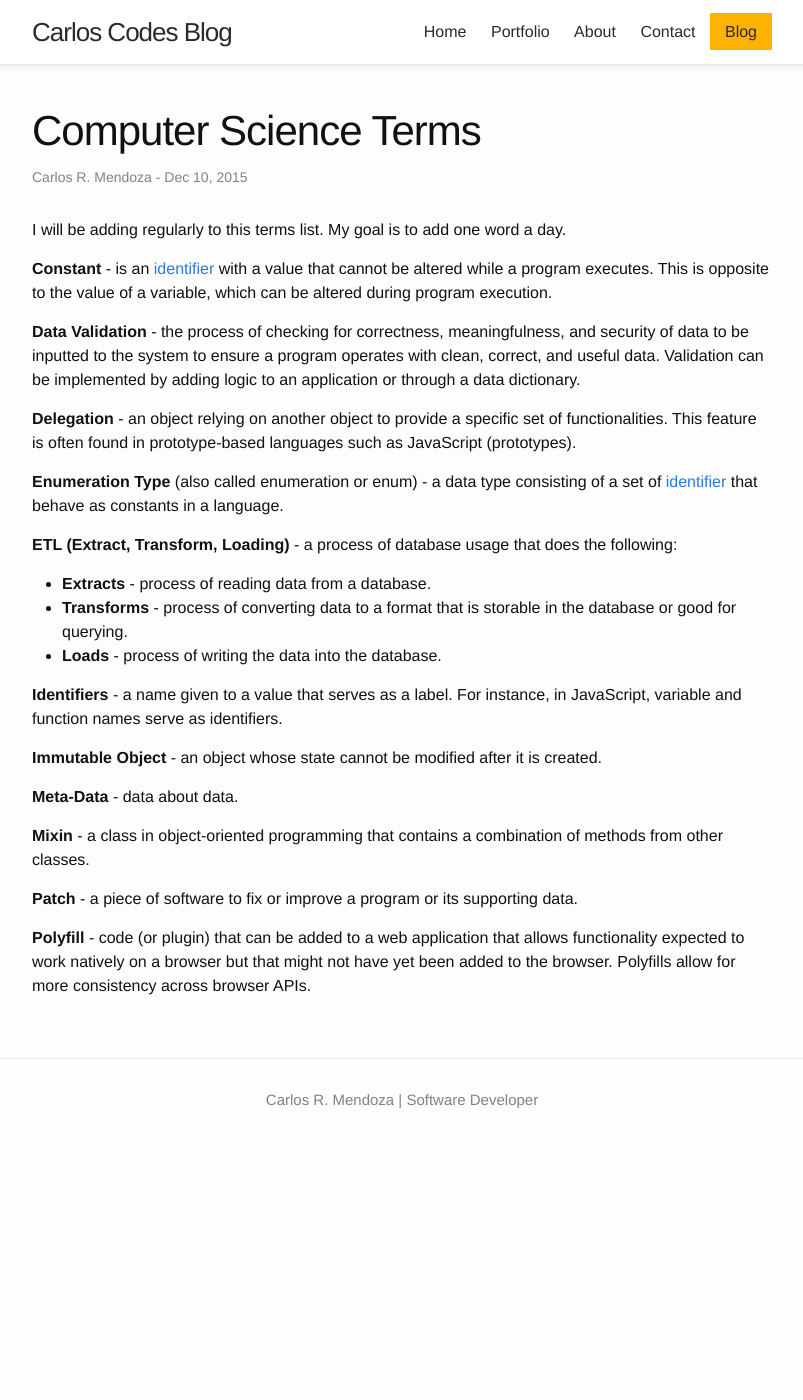
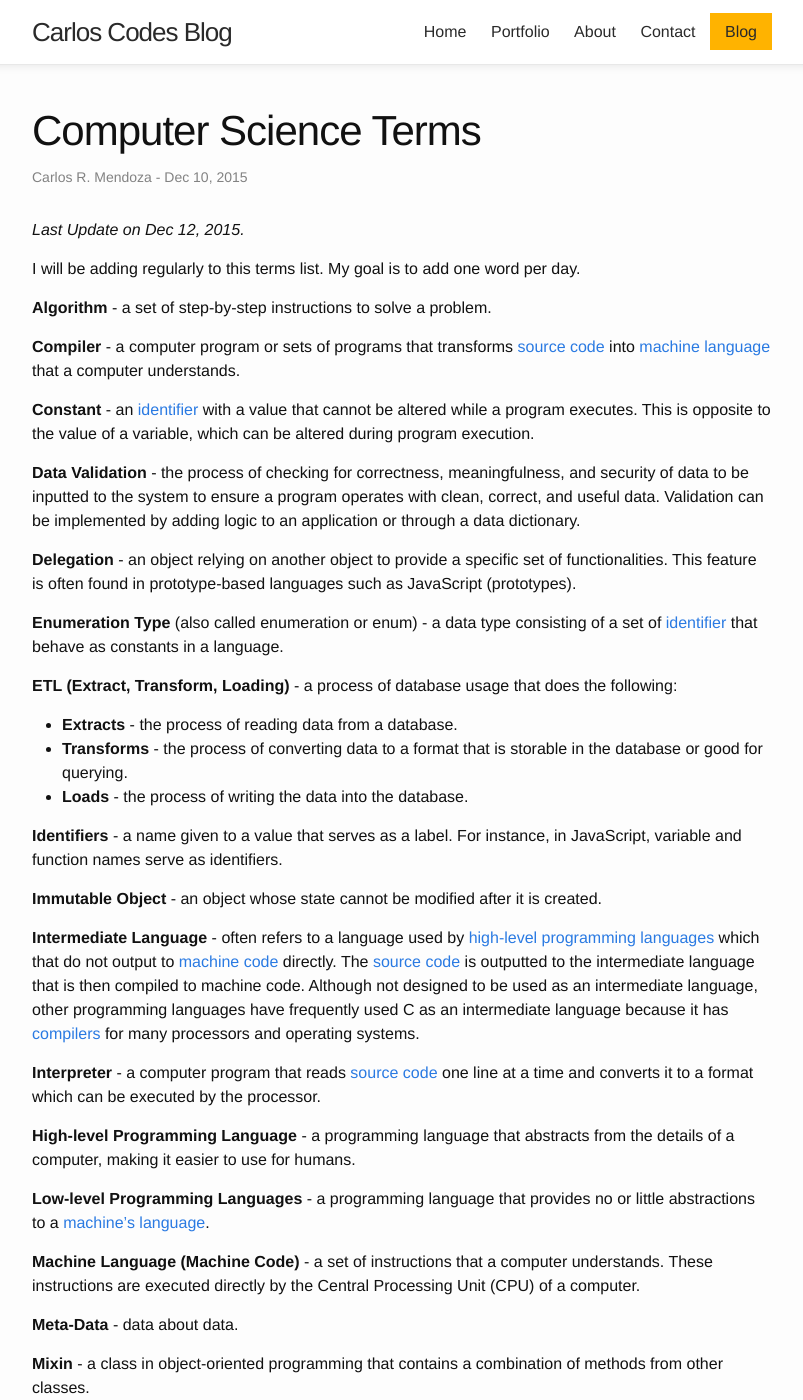
Before and after one commit to carlos-r-mendoza/Blog, a Jekyll site: the page built from _posts/2015-12-10-computer-science-terms.md, in a window 1280 px wide and 1400 px high. Shown: the whole window, without its empty margins (238-1041 px from the left). Built offline with Jekyll 4.4.1, drawn with Linux system fonts in a browser that asks for light colours; comment, search, counter and statistics services are not loaded; some of the changed text lies outside the part shown.

Commit message:
Added a few more terms, mostly relating to compilers/interpreters.

```diff
--- a/_posts/2015-12-10-computer-science-terms.md
+++ b/_posts/2015-12-10-computer-science-terms.md
@@ -7,9 +7,15 @@ author: Carlos R. Mendoza
 <!-- permalink: -->
 ---
 
-I will be adding regularly to this terms list. My goal is to add one word a day.
+*Last Update on Dec 12, 2015.*
 
-**Constant** - is an [identifier](#identifiers) with a value that cannot be altered while a program executes. This is opposite to the value of a variable, which can be altered during program execution.
+I will be adding regularly to this terms list. My goal is to add one word per day.
+
+**Algorithm** - a set of step-by-step instructions to solve a problem.
+
+**Compiler** - a computer program or sets of programs that transforms [source code](#source code) into [machine language](#machine language) that a computer understands.
+
+**Constant** - an [identifier](#identifiers) with a value that cannot be altered while a program executes. This is opposite to the value of a variable, which can be altered during program execution.
 
 **Data Validation** - the process of checking for correctness, meaningfulness, and security of data to be inputted to the system to ensure a program operates with clean, correct, and useful data. Validation can be implemented by adding logic to an application or through a data dictionary.
 
@@ -19,13 +25,23 @@ I will be adding regularly to this terms list. My goal is to add one word a day.
 
 <a name="identifiers"></a>**ETL (Extract, Transform, Loading)** - a process of database usage that does the following:
 
-* **Extracts** - process of reading data from a database.
-* **Transforms** - process of converting data to a format that is storable in the database or good for querying.
-* **Loads** - process of writing the data into the database.
+* **Extracts** - the process of reading data from a database.
+* **Transforms** - the process of converting data to a format that is storable in the database or good for querying.
+* **Loads** - the process of writing the data into the database.
 
 **Identifiers** - a name given to a value that serves as a label. For instance, in JavaScript, variable and function names serve as identifiers.
 
 **Immutable Object** - an object whose state cannot be modified after it is created.
+
+**Intermediate Language** - often refers to a language used by [high-level programming languages](#high-level programming language) which that do not output to [machine code](#machine language) directly. The [source code](#source code) is outputted to the intermediate language that is then compiled to machine code. Although not designed to be used as an intermediate language, other programming languages have frequently used C as an intermediate language because it has [compilers](#compiler) for many processors and operating systems.
+
+<a name="high-level programming language"></a>**Interpreter** - a computer program that reads [source code](#source code) one line at a time and converts it to a format which can be executed by the processor.
+
+**High-level Programming Language** - a programming language that abstracts from the details of a computer, making it easier to use for humans.
+
+<a name="machine language"></a>**Low-level Programming Languages** - a programming language that provides no or little abstractions to a [machine's language](#machine language).
+
+**Machine Language (Machine Code)** - a set of instructions that a computer understands. These instructions are executed directly by the Central Processing Unit (CPU) of a computer.
 
 **Meta-Data** - data about data.
 
@@ -33,4 +49,6 @@ I will be adding regularly to this terms list. My goal is to add one word a day.
 
 **Patch** - a piece of software to fix or improve a program or its supporting data.
 
-**Polyfill** - code (or plugin) that can be added to a web application that allows functionality expected to work natively on a browser but that might not have yet been added to the browser. Polyfills allow for more consistency across browser APIs.
+<a name="source code"></a>**Polyfill** - code (or plugin) that can be added to a web application that allows functionality expected to work natively on a browser but that might not have yet been added to the browser. Polyfills allow for more consistency across browser APIs.
+
+**Source Code** - set of computed instructions written in a human readable ([high-level](#high-level programming language)) computer language.
```
